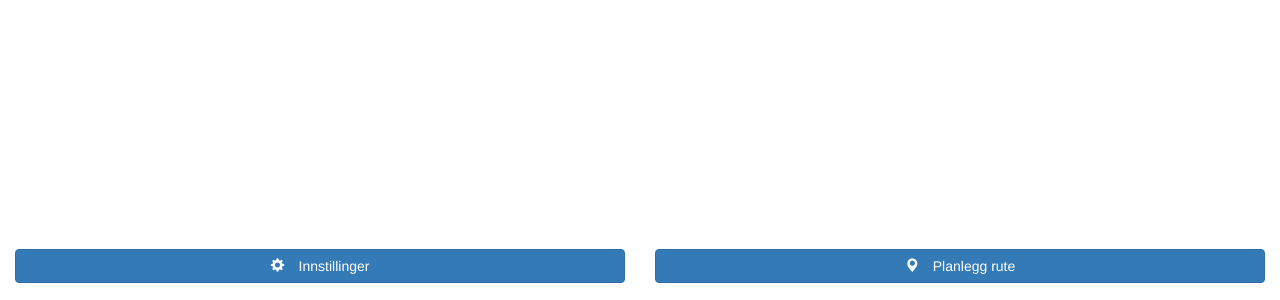
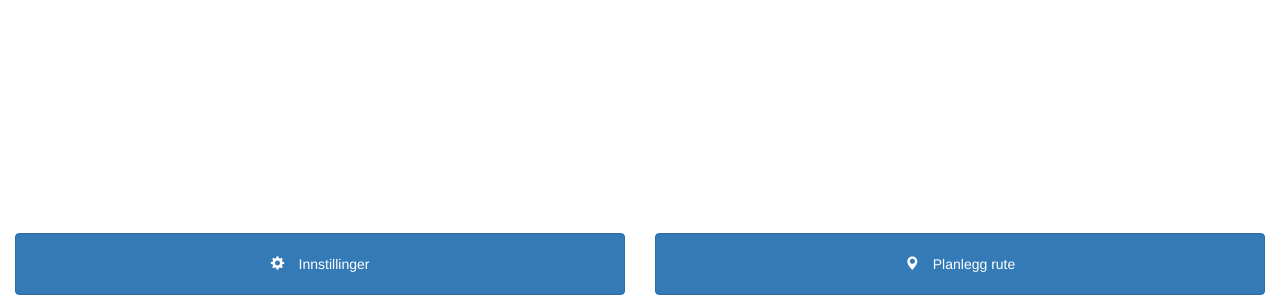
Before and after one commit to oleob/toill, a plain HTML site: page index.html in a window 1280 px wide. Shown: the part 511-811 px from the top of the page. Drawn offline with Linux system fonts and the light colour scheme; some packages are replaced by stand-ins of ours.

Commit message:
Gjorde knappene under kartet mer touch-vennlige

```diff
--- a/assets/css/main.css
+++ b/assets/css/main.css
@@ -7,3 +7,8 @@ html, body {
 .fullheight {
 	height: 100%;
 }
+
+/* Make buttons more touch-friendly */
+.btn {
+	padding: 20px;
+}
--- a/index.html
+++ b/index.html
@@ -24,7 +24,7 @@
 	</nav>
 -->
 	<div class="container-fluid fullheight"><!-- Main content -->
-		<div class="row" style="height: calc(100% - 45px);"><!-- Map row -->
+		<div class="row" style="height: calc(100% - 61px);"><!-- Map row -->
 			<div id="map" class="fullheight">
 				<!-- Map will be loaded here -->
 			</div>
```
